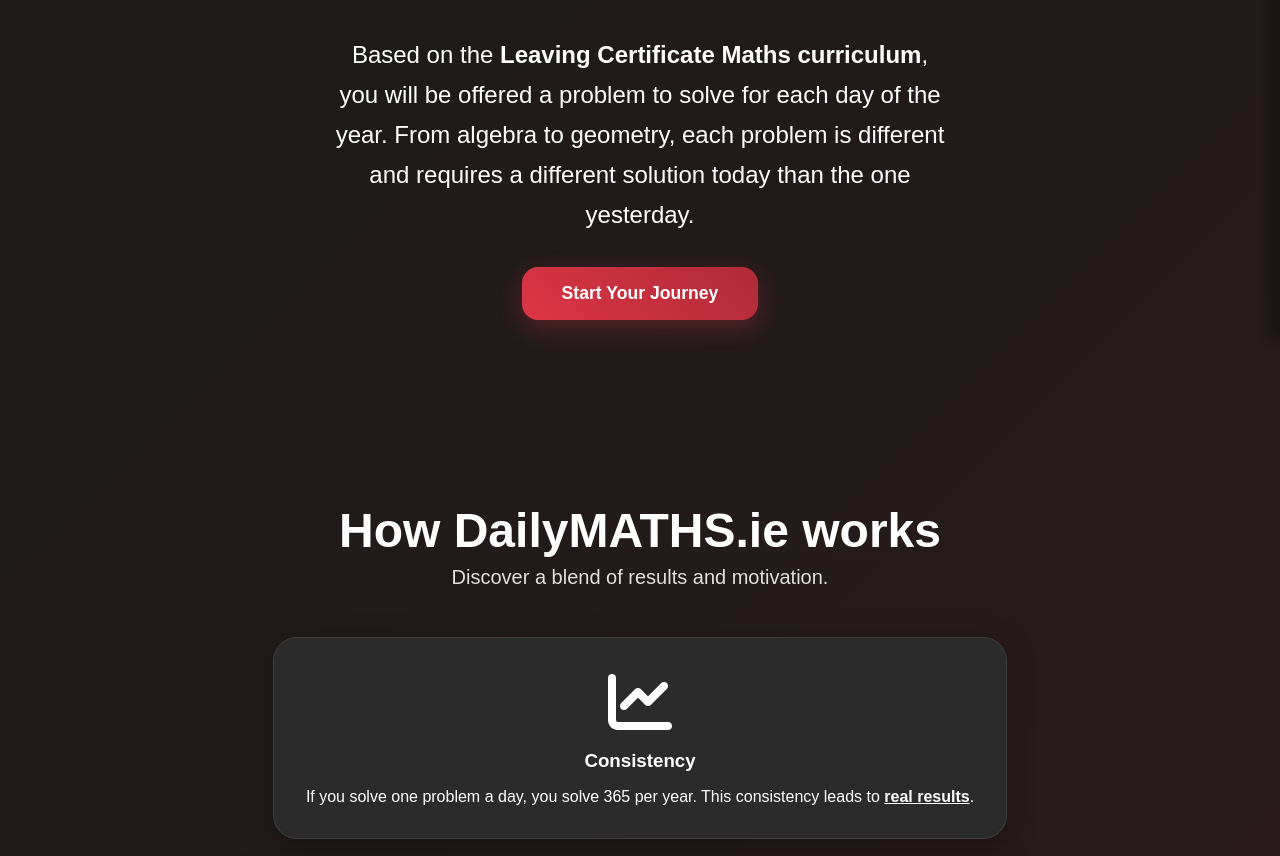
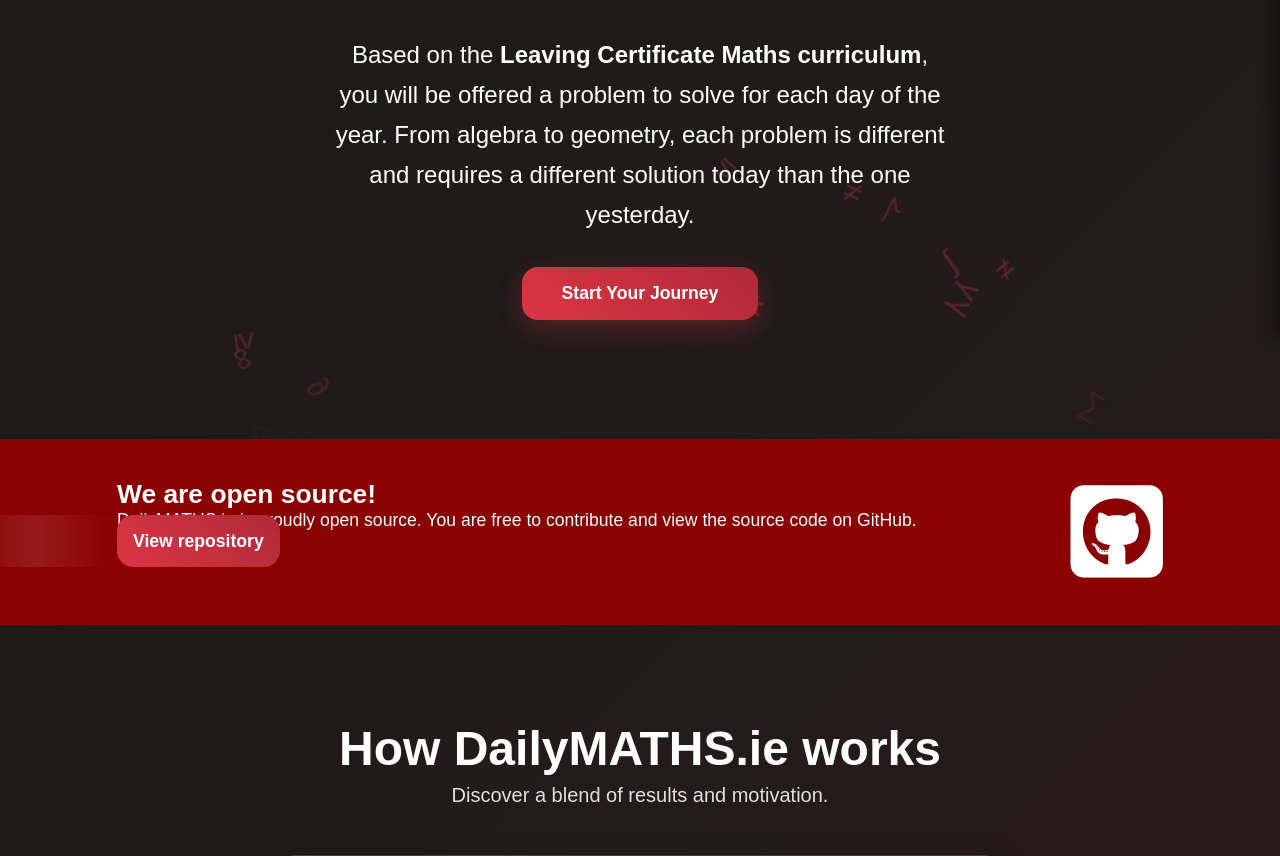
Before and after one commit to TheRealSouls/mathsdaily, a Flask app: page / in a window 1280 px wide. Shown: the part 462-1318 px from the top of the page. Run offline with Flask 3, Linux system fonts and the light colour scheme; some libraries are stand-ins or nearby versions; some web fonts are replaced.

Commit message:
Fixed up a small bit of everything, added separate JS files, fixed up login, added GitHub section

```diff
--- a/app.py
+++ b/app.py
@@ -27,4 +27,4 @@ def login():
     if request.method == "POST":
         pass
     else:
-        return render_template("")
+        return render_template("login.html", title="DailyMaths.ie - Login")
--- a/static/index.css
+++ b/static/index.css
@@ -66,6 +66,17 @@
     }
 }
 
+/* Aside */
+
+aside {
+    display: flex;
+    background-color: darkred;
+    justify-content: space-around;
+    padding: 2.5rem;
+    font-size: 1.1rem;
+    margin: 1rem 0;
+}
+
 /* Features section */
 
 #features-grid {
--- /dev/null
+++ b/static/index.js
@@ -0,0 +1,23 @@
+document.addEventListener('DOMContentLoaded', () => {
+    /* Math symbol */
+    const symbols = ['∫', '∑', '∆', 'π', '∞', '√', '∂', 'α', 'β', 'γ', '±', '≠', '≤', '≥'];
+    const container = document.getElementById("mathSymbols");
+
+    const createMathSymbols = () => {
+        setInterval(() => {
+            const symbol = document.createElement('div');
+            symbol.className = 'math-symbol';
+            symbol.textContent = symbols[Math.floor(Math.random() * symbols.length)];
+            symbol.style.left = 10 + Math.random() * 80 + "%";
+            symbol.style.animationDuration = (Math.random() * 10 + 15) + 's';
+            container.appendChild(symbol);
+
+            setTimeout(() => {
+                if (symbol.parentNode) {
+                    symbol.parentNode.removeChild(symbol);
+                }
+            }, 25000);
+        }, 500);
+    };
+    createMathSymbols();
+});
--- a/static/layout.css
+++ b/static/layout.css
@@ -203,6 +203,45 @@ textarea {
     cursor: pointer;
 }
 
+.cta-button-2 {
+    padding: 1rem;
+    background: linear-gradient(45deg, #dc3545, #b02a37);
+    border: none;
+    border-radius: 1rem;
+    color: var(--white);
+    font-size: 1.1rem;
+    font-weight: 600;
+    cursor: pointer;
+    transition: all 0.3s ease;
+    margin-top: 0.5rem;
+    position: relative;
+    overflow: hidden;
+}
+
+.cta-button-2::before {
+    content: '';
+    position: absolute;
+    top: 0;
+    left: -100%;
+    width: 100%;
+    height: 100%;
+    background: linear-gradient(90deg, transparent, rgba(255, 255, 255, 0.1), transparent);
+    transition: left 0.5s ease;
+}
+
+.cta-button-2:hover {
+    transform: translateY(-2px);
+    box-shadow: 0 10px 30px rgba(220, 53, 69, 0.3);
+}
+
+.cta-button-2:hover::before {
+    left: 100%;
+}
+
+.cta-button-2:active {
+    transform: translateY(0);
+}
+
 /* Media queries */
 
 @media only screen and (max-width: 768px) {
--- a/static/script.js
+++ b/static/script.js
@@ -7,27 +7,3 @@ const showSideBar = () => {
 const hideSideBar = () => {
     sidebar.style.transform = 'translateX(250px)';
 }
-
-document.addEventListener('DOMContentLoaded', () => {
-    /* Math symbol */
-    const symbols = ['∫', '∑', '∆', 'π', '∞', '√', '∂', 'α', 'β', 'γ', '±', '≠', '≤', '≥'];
-    const container = document.getElementById("mathSymbols");
-
-    const createMathSymbols = () => {
-        setInterval(() => {
-            const symbol = document.createElement('div');
-            symbol.className = 'math-symbol';
-            symbol.textContent = symbols[Math.floor(Math.random() * symbols.length)];
-            symbol.style.left = 10 + Math.random() * 80 + "%";
-            symbol.style.animationDuration = (Math.random() * 10 + 15) + 's';
-            container.appendChild(symbol);
-
-            setTimeout(() => {
-                if (symbol.parentNode) {
-                    symbol.parentNode.removeChild(symbol);
-                }
-            }, 25000);
-        }, 2000);
-    };
-    createMathSymbols();
-});
--- a/templates/contact.html
+++ b/templates/contact.html
@@ -8,7 +8,7 @@
 
     <div id="contact-header">
         <h1 class="title">Contact us</h1>
-        <p class="desc">If you have feedback, ideas, or just want a quick chat, please don't hesitate to contact me! <span class="brackets">(TheRealSouls)</span></p>
+        <p class="desc">If you have feedback, ideas, or just want a quick chat, please don't hesitate to contact me! <span class="brackets">- TheRealSouls</span></p>
     </div>
 
     <div class="form-wrapper">
--- a/templates/index.html
+++ b/templates/index.html
@@ -14,6 +14,15 @@
             <a href="/login" class="cta-button">Start Your Journey</a>
         </div>
     </div>
+
+    <aside>
+        <span>
+            <h1>We are open source!</h1>
+            <p>DailyMATHS.ie is proudly open source. You are free to contribute and view the source code on GitHub.</p>
+            <a href="https://github.com/TheRealSouls/mathsdaily" target="_blank" rel="noopener noreferrer" class="cta-button-2">View repository</a>
+        </span>
+        <i class="fa-brands fa-square-github fa-6x"></i>
+    </aside>
 
     <div id="features-grid">
         <h1>How DailyMATHS.ie works</h1>
@@ -40,4 +49,5 @@
             </div>
         </div>
     </div>
+    <script src="../static/index.js"></script>
 {% endblock %}
--- a/templates/layout.html
+++ b/templates/layout.html
@@ -49,6 +49,5 @@
             </ul>
         </nav>
     </footer>
-    <script src="../static/script.js"></script>
 </body>
 </html>
```
Also changed, not shown: static/login.css (+57 -0 lines), templates/login.html (+35 -2 lines).
